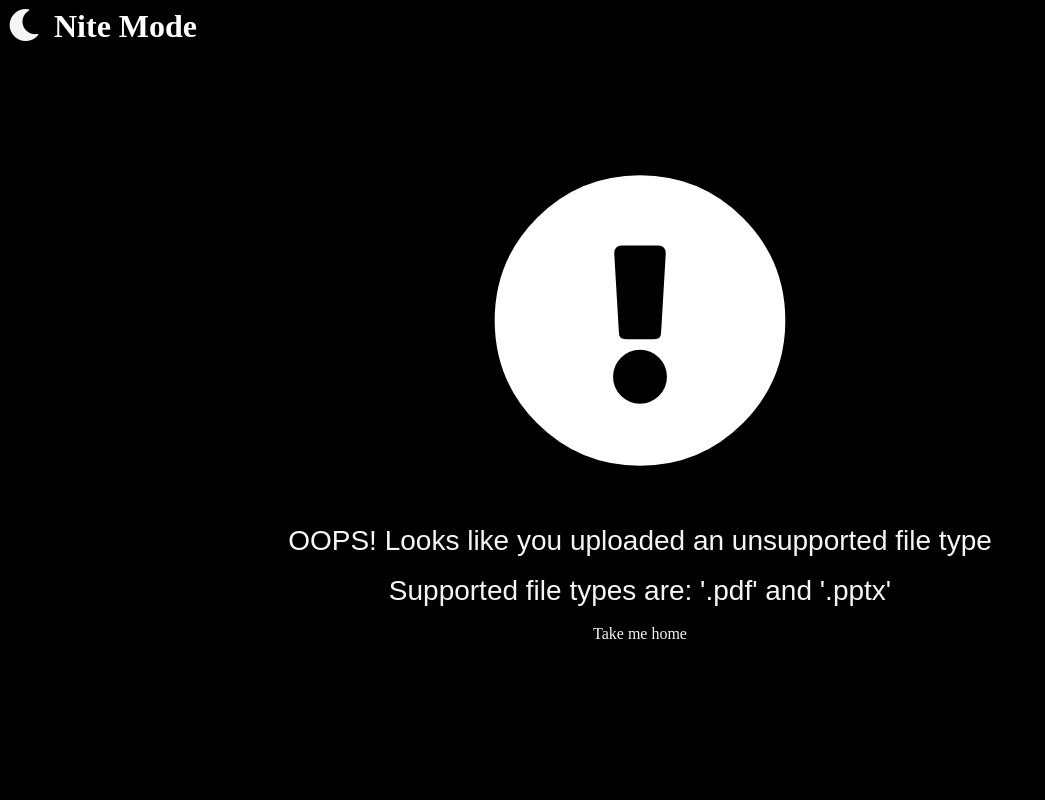
After one commit to thechawla225/NIte-Mode, a Django app: template template/fileError.html in a window 1280 px wide. The commit adds this page. Shown: the whole page, without its empty margins (0-1045 px from the left). Run offline with Django 3.2, Linux system fonts and the light colour scheme; the template is opened without the code that fills it, so the values that code supplies are empty.

Commit message:
added error handling

```diff
--- a/NiteMode/settings.py
+++ b/NiteMode/settings.py
@@ -24,9 +24,9 @@ BASE_DIR = os.path.dirname(os.path.dirname(os.path.abspath(__file__)))
 SECRET_KEY = 'cfy_j-ac60c5_92a^7o6!e=i7-5*!o-n@xld*8qvd-wi+rd5t8'
 
 # SECURITY WARNING: don't run with debug turned on in production!
-DEBUG = True
+DEBUG = False
 
-ALLOWED_HOSTS = []
+ALLOWED_HOSTS = ['localhost', '127.0.0.1']
 
 
 # Application definition
@@ -124,5 +124,6 @@ STATICFILES_DIRS = [
     os.path.join(BASE_DIR,'static'),
 ]
 
+
 MEDIA_URL = '/media/'
 MEDIA_ROOT = os.path.join(BASE_DIR,'media')
--- a/NiteMode/urls.py
+++ b/NiteMode/urls.py
@@ -20,12 +20,16 @@ from Nite_Mode import views
 from django.conf import settings
 from django.conf.urls.static import static
 
-
+handler404 = 'Nite_Mode.views.error_404'
+handler500 = 'Nite_Mode.views.error_500'
+handler403 = 'Nite_Mode.views.error_403'
+handler400 = 'Nite_Mode.views.error_400'
 urlpatterns = [
     path('admin/', admin.site.urls),
     url('^$',views.index,name='homepage'),
     url('find_file_type',views.find_file_type,name='find_file_type'),
 
+
 ]
 
 urlpatterns += static(settings.MEDIA_URL, document_root=settings.MEDIA_ROOT)
--- a/static/css/style.css
+++ b/static/css/style.css
@@ -1,9 +1,13 @@
-
-  div {
-    display: flex;
-  justify-content: center;
+div {
+display: flex;
+justify-content: center;
 }
-
+video {
+    right: 0;
+    bottom: 0;
+    min-height: 50;
+    min-width: 60;
+  }
 input[type = file]
 {
     display: none;
@@ -14,7 +18,7 @@ input[type=submit]
 
     color: black;
     background-color:whitesmoke;
-    height: 65px;
+    height: 66px;
     width: 250px;
     font-size: 28px;
     font-family: sans-serif;
@@ -22,7 +26,7 @@ input[type=submit]
     margin-left: 10px;
     outline: none;
     cursor: pointer;
-    border: 1px solid black;
+    border: 1px solid whitesmoke;
 
 
 
@@ -40,7 +44,7 @@ input[type=submit]:hover
   .custom-file-upload {
     color: white;
     background-color:black;
-    height: 60px;
+    height: 62px;
     width: 250px;
     font-size: 28px;
     font-family: sans-serif;
@@ -56,7 +60,7 @@ input[type=submit]:hover
 {
     background-color: whitesmoke;
     color: black;
-    border: 2px solid black;
+    border: 2px solid white;
 }
 .logo{
     display: inline-block;
--- /dev/null
+++ b/template/fileError.html
@@ -0,0 +1,47 @@
+
+<html>
+    <head>
+        <title>
+            Nite Mode
+        </title>
+        {% load static %}
+
+        <link rel = "stylesheet" href = "{% static 'css/style.css' %}">
+        <link rel="stylesheet" href="https://cdnjs.cloudflare.com/ajax/libs/font-awesome/5.15.2/css/all.min.css" integrity="sha512-HK5fgLBL+xu6dm/Ii3z4xhlSUyZgTT9tuc/hSrtw6uzJOvgRr2a9jyxxT1ely+B+xFAmJKVSTbpM/CuL7qxO8w==" crossorigin="anonymous" />
+    </head>
+    <body style = "background-color:black">
+        <div class= "logo">
+            <i style = "color: whitesmoke" class="fas fa-moon fa-2x" class = "icon"></i>
+            <h1 style = "background-color:black; color:white" class = "text">Nite Mode</h1>
+        </div>
+
+    <br>
+    <br>
+    <br>
+    <br>
+
+    <br>
+    <br>
+    <br>
+    <br>
+
+    <div style = "color: white">
+        <i style = "font-size: 300px;" class="fas fa-exclamation-circle"></i>
+    </div>
+    <br>
+    <br>
+    <br>
+    <div style = "color: whitesmoke; font-size: 28px; font-family: sans-serif;">OOPS! Looks like you uploaded an unsupported file type</div>
+    <br>
+    <div style = "color: whitesmoke; font-size: 28px; font-family: sans-serif;">Supported file types are: '.pdf' and '.pptx'</div>
+    <br>
+        <div style = "color:whitesmoke">
+            <label className = "custom-file-upload">
+                Take me home
+            </label>
+        </div>
+    </body>
+    </html>
+
+
+    <a style="text-decoration: none;" href="{% url 'homepage' %}"></a>Take me home</a>
```
Also changed, not shown: Nite_Mode/views.py (+25 -0 lines), template/error.html (added, +48 -0 lines), template/index.html (+7 -3 lines), 2 other files.
